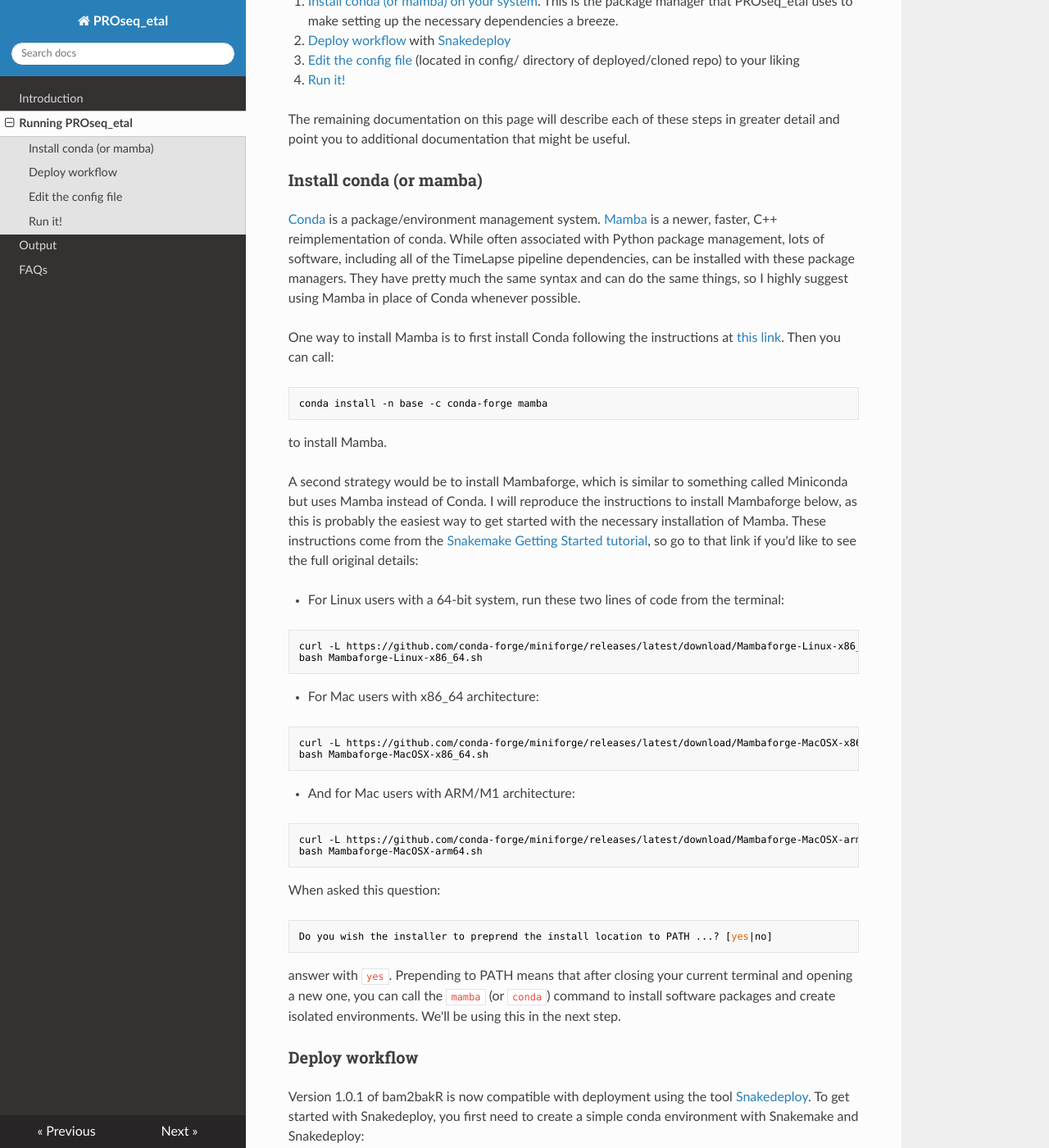
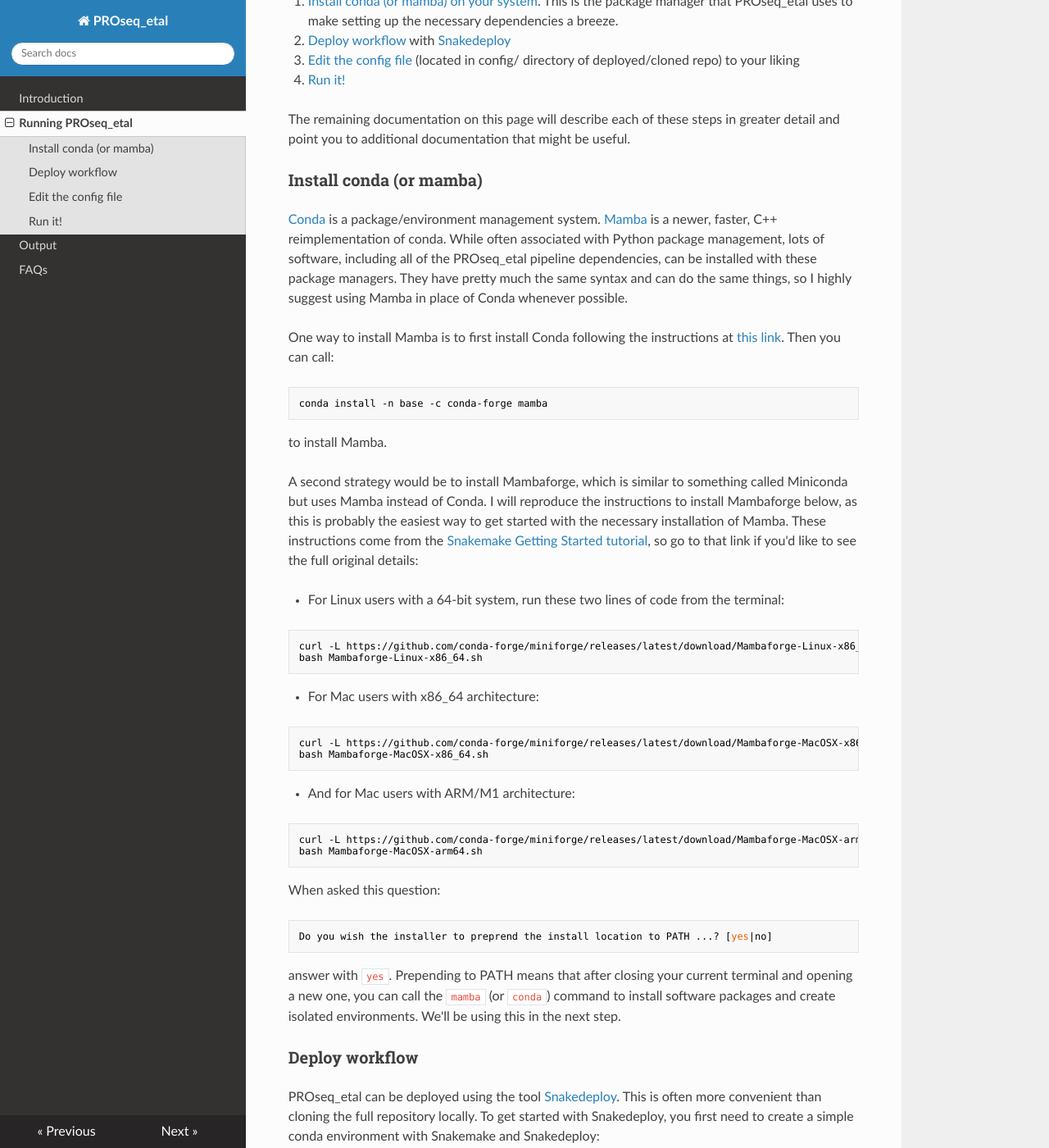
Before and after one commit to isaacvock/PROseq_etal, an MkDocs documentation site: the page built from docs/deploy.md, in a window 1280 px wide and 1400 px high, scrolled down 213 px. Shown: the whole window at 82% size. Built offline with MkDocs 1.6.1, drawn with Linux system fonts in a browser that asks for light colours; nearby versions of some CDN libraries; some of the changed text lies outside the part shown.

````diff
--- a/docs/deploy.md
+++ b/docs/deploy.md
@@ -10,7 +10,7 @@
 The remaining documentation on this page will describe each of these steps in greater detail and point you to additional documentation that might be useful.
 
 ### Install conda (or mamba)<a name="conda"></a>
-[Conda](https://docs.conda.io/projects/conda/en/latest/index.html) is a package/environment management system. [Mamba](https://mamba.readthedocs.io/en/latest/) is a newer, faster, C++ reimplementation of conda. While often associated with Python package management, lots of software, including all of the TimeLapse pipeline dependencies, can be installed with these package managers. They have pretty much the same syntax and can do the same things, so I highly suggest using Mamba in place of Conda whenever possible.
+[Conda](https://docs.conda.io/projects/conda/en/latest/index.html) is a package/environment management system. [Mamba](https://mamba.readthedocs.io/en/latest/) is a newer, faster, C++ reimplementation of conda. While often associated with Python package management, lots of software, including all of the PROseq_etal pipeline dependencies, can be installed with these package managers. They have pretty much the same syntax and can do the same things, so I highly suggest using Mamba in place of Conda whenever possible.
 
 One way to install Mamba is to first install Conda following the instructions at [this link](https://docs.conda.io/projects/conda/en/latest/user-guide/install/index.html). Then you can call:
 
@@ -46,14 +46,14 @@
 
 ### Deploy workflow<a name="deploy"></a>
 
-Version 1.0.1 of bam2bakR is now compatible with deployment using the tool [Snakedeploy](https://snakedeploy.readthedocs.io/en/latest/index.html). To get started with Snakedeploy, you first need to create a simple conda environment with Snakemake and Snakedeploy:
+PROseq_etal can be deployed using the tool [Snakedeploy](https://snakedeploy.readthedocs.io/en/latest/index.html). This is often more convenient than cloning the full repository locally. To get started with Snakedeploy, you first need to create a simple conda environment with Snakemake and Snakedeploy:
 
 
 ``` bash
 mamba create -c conda-forge -c bioconda --name deploy_snakemake snakemake snakedeploy
 ```
 
-Next, create a directory that you want to run bam2bakR in (I'll refer to it as `workdir`) and move into it:
+Next, create a directory that you want to run PROseq_etal in (I'll refer to it as `workdir`) and move into it:
 ``` bash
 mkdir workdir
 cd workdir
````
Also changed, not shown: docs/index.md (+2 -2 lines).
